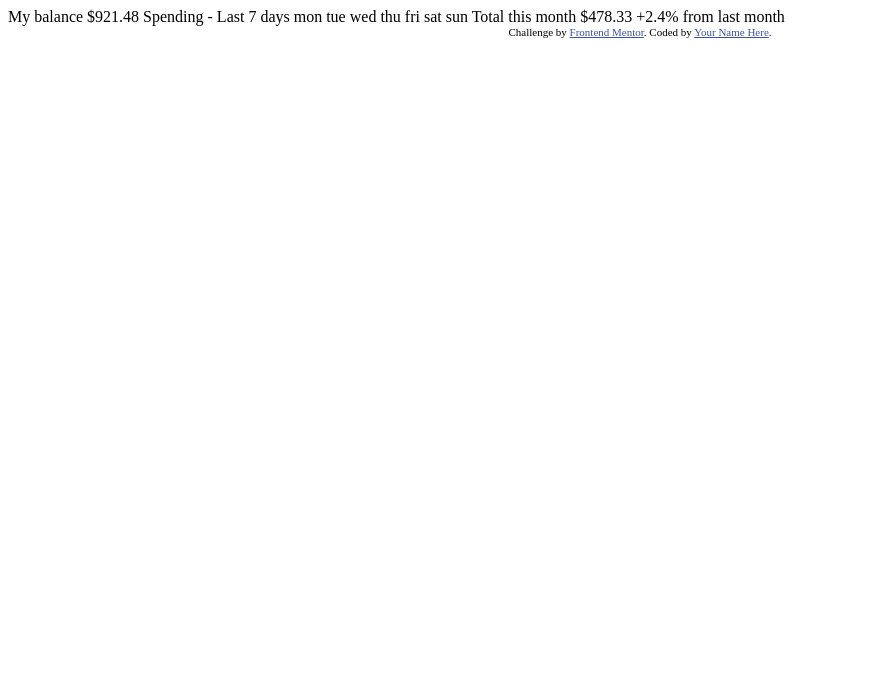
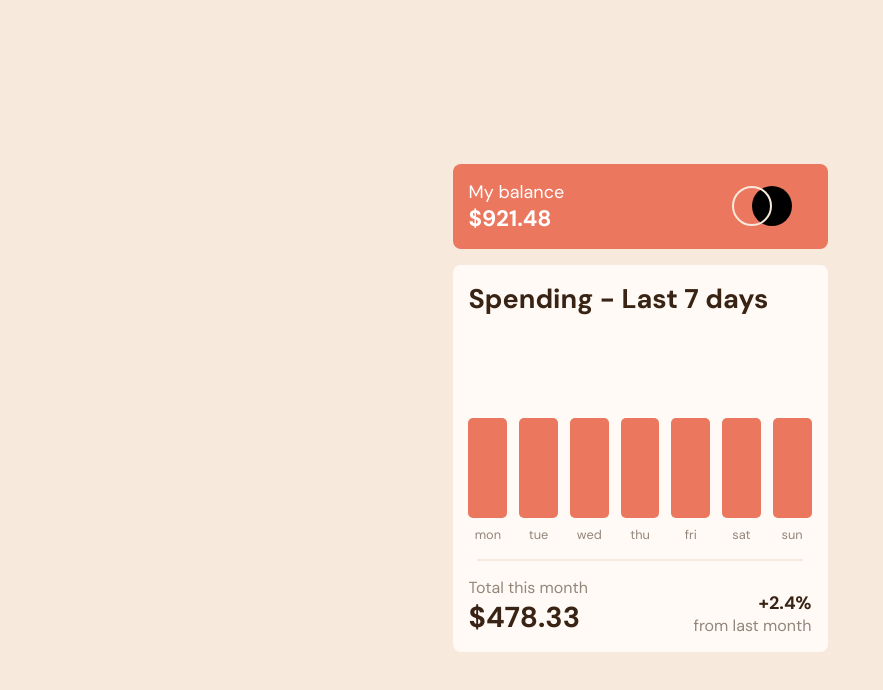
Before and after one commit to mirzak123/Expenses-Chart-Component-Frontent-Mentor, a plain HTML site: page index.html in a window 1280 px wide. Shown: the whole page, without its empty margins (0-883 px from the left). Drawn offline with Linux system fonts and the light colour scheme.

Commit message:
Static design done

```diff
--- a/index.html
+++ b/index.html
@@ -4,40 +4,72 @@
   <meta charset="UTF-8">
   <meta name="viewport" content="width=device-width, initial-scale=1.0"> <!-- displays site properly based on user's device -->
 
+  <link rel="preconnect" href="https://fonts.googleapis.com">
+  <link rel="preconnect" href="https://fonts.gstatic.com" crossorigin>
+  <link href="https://fonts.googleapis.com/css2?family=DM+Sans:wght@400;700&display=swap" rel="stylesheet">
   <link rel="icon" type="image/png" sizes="32x32" href="./images/favicon-32x32.png">
+  <link rel="stylesheet" href="style.css">
 
   <title>Frontend Mentor | Expenses chart component</title>
 
-  <!-- Feel free to remove these styles or customise in your own stylesheet 👍 -->
-  <style>
-    .attribution { font-size: 11px; text-align: center; }
-    .attribution a { color: hsl(228, 45%, 44%); }
-  </style>
 </head>
 <body>
-
-  My balance
-  $921.48
-
-  Spending - Last 7 days
-
-  mon
-  tue
-  wed
-  thu
-  fri
-  sat
-  sun
-
-  Total this month
-  $478.33
-
-  +2.4%
-  from last month
-
-  <div class="attribution">
-    Challenge by <a href="https://www.frontendmentor.io?ref=challenge" target="_blank">Frontend Mentor</a>.
-    Coded by <a href="#">Your Name Here</a>.
-  </div>
+  <main class="container">
+    <div class="top-card">
+      <div class="balance-area">
+        <p>My balance</p>
+        <p class="balance">$921.48</p>
+      </div>
+      <div class="circles">
+        <div class="circle hollow-circle"></div>
+        <div class="circle filled-circle"></div>
+      </div>
+    </div>
+    <div class="main-card">
+      <h2 class="spendings-title">Spending - Last 7 days</h2>
+      <div class="chart">
+        <div class="chart__bar-wrapper">
+          <div class="bar"></div>
+          <div class="bar-wrapper__day">mon</div>
+        </div>
+        <div class="chart__bar-wrapper">
+          <div class="bar"></div>
+          <div class="bar-wrapper__day">tue</div>
+        </div>
+        <div class="chart__bar-wrapper">
+          <div class="bar"></div>
+          <div class="bar-wrapper__day">wed</div>
+        </div>
+        <div class="chart__bar-wrapper">
+          <div class="bar"></div>
+          <div class="bar-wrapper__day">thu</div>
+        </div>
+        <div class="chart__bar-wrapper">
+          <div class="bar"></div>
+          <div class="bar-wrapper__day">fri</div>
+        </div>
+        <div class="chart__bar-wrapper">
+          <div class="bar"></div>
+          <div class="bar-wrapper__day">sat</div>
+        </div>
+        <div class="chart__bar-wrapper">
+          <div class="bar"></div>
+          <div class="bar-wrapper__day">sun</div>
+        </div>
+      </div>
+      <div class="horizontal-line"></div>
+      <div class="main-card__bottom">
+        <div class="spendings-area">
+          <p class="info-text">Total this month</p>
+          <p class="spending">$478.33</p>
+        </div>
+        <div class="percentage-area">
+          <p class="percentage">+2.4%</p>
+          <p class="info-text">from last month</p>
+        </div>
+      </div>
+    </div>
+  </main>
 </body>
+<script src="script.js"></script>
 </html>
--- /dev/null
+++ b/style.css
@@ -0,0 +1,144 @@
+:root {
+    --soft-red: hsl(10, 79%, 65%);
+    --cyan: hsl(186, 34%, 60%);
+    --dark-brown: hsl(25, 47%, 15%);
+    --medium-brown: hsl(28, 10%, 53%);
+    --cream: hsl(27, 66%, 92%);
+    --pale-orange: hsl(33, 100%, 98%);
+}
+
+*, *::before, *::after {
+    box-sizing: border-box;
+}
+
+body {
+    background: var(--cream);
+    font-size: 18px;
+    font-family: 'DM Sans', sans-serif;
+    font-weight: 400;
+    display: flex;
+    justify-content: center;
+    align-items: center;
+    height: 100vh;
+}
+
+p, h2 {
+    margin: 0;
+}
+
+.container {
+    max-width: 375px;
+    width: 90%;
+    margin: 0 auto;
+}
+
+.top-card {
+    background-color: var(--soft-red);
+    border-radius: 8px;
+    color: white;
+    display: flex;
+    justify-content: space-between;
+    padding: 1rem;
+    margin-bottom: .9em;
+}
+
+.circles {
+    display: flex;
+    align-items: center;
+}
+
+.circle {
+    aspect-ratio: 1;
+    width: 40px;
+    border-radius: 50%;
+}
+
+.hollow-circle {
+    border: 2px solid var(--cream);
+    margin-right: -25%;
+    z-index: 10;
+}
+
+.filled-circle {
+    background-color: black;
+}
+
+.balance {
+    font-size: 1.4rem;
+    font-weight: 700;
+}
+
+.main-card {
+    background: var(--pale-orange);
+    border-radius: 8px;
+    color: var(--medium-brown);
+    padding: 1rem;
+}
+
+.spendings-title {
+    margin-bottom: 1em;
+}
+
+.chart {
+    display: flex;
+    justify-content: center;
+    gap: 12px;
+    min-height: 200px;
+}
+
+.chart__bar-wrapper {
+    display: flex;
+    flex-direction: column;
+    justify-content: flex-end;
+    align-items: center;
+    flex: 1;
+}
+
+.bar {
+    border-radius: 5px;
+    height: 100px;
+    width: 100%;
+    background-color: var(--soft-red);
+}
+
+.bar-wrapper__day {
+    font-size: .8rem;
+    margin-top: 8px;
+}
+
+.horizontal-line {
+    height: 2px;
+    width: 95%;
+    background: var(--cream);
+    margin: 1rem auto;
+}
+
+.main-card__bottom {
+    display: flex;
+    justify-content: space-between;
+}
+
+.spendings-title,
+.spending,
+.percentage {
+    color: var(--dark-brown);
+    font-weight: 700;
+}
+
+.spending {
+    font-size: 1.8rem;
+}
+
+.info-text {
+    font-size: 1rem;
+}
+
+.percentage-area {
+    align-self: flex-end;
+    display: flex;
+    flex-direction: column;
+}
+
+.percentage {
+    align-self: flex-end;
+}
```
Also changed, not shown: 1 other file.
